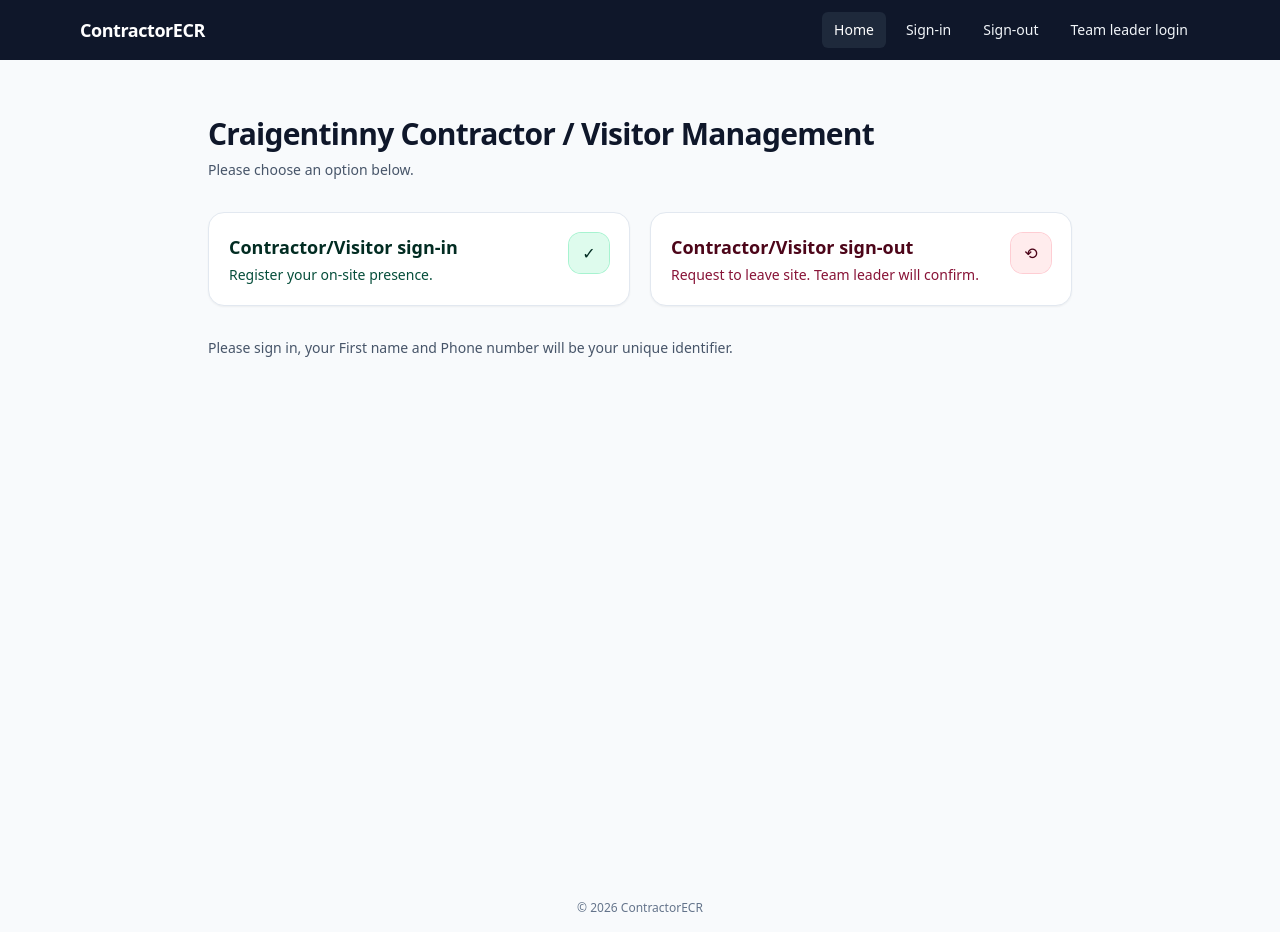
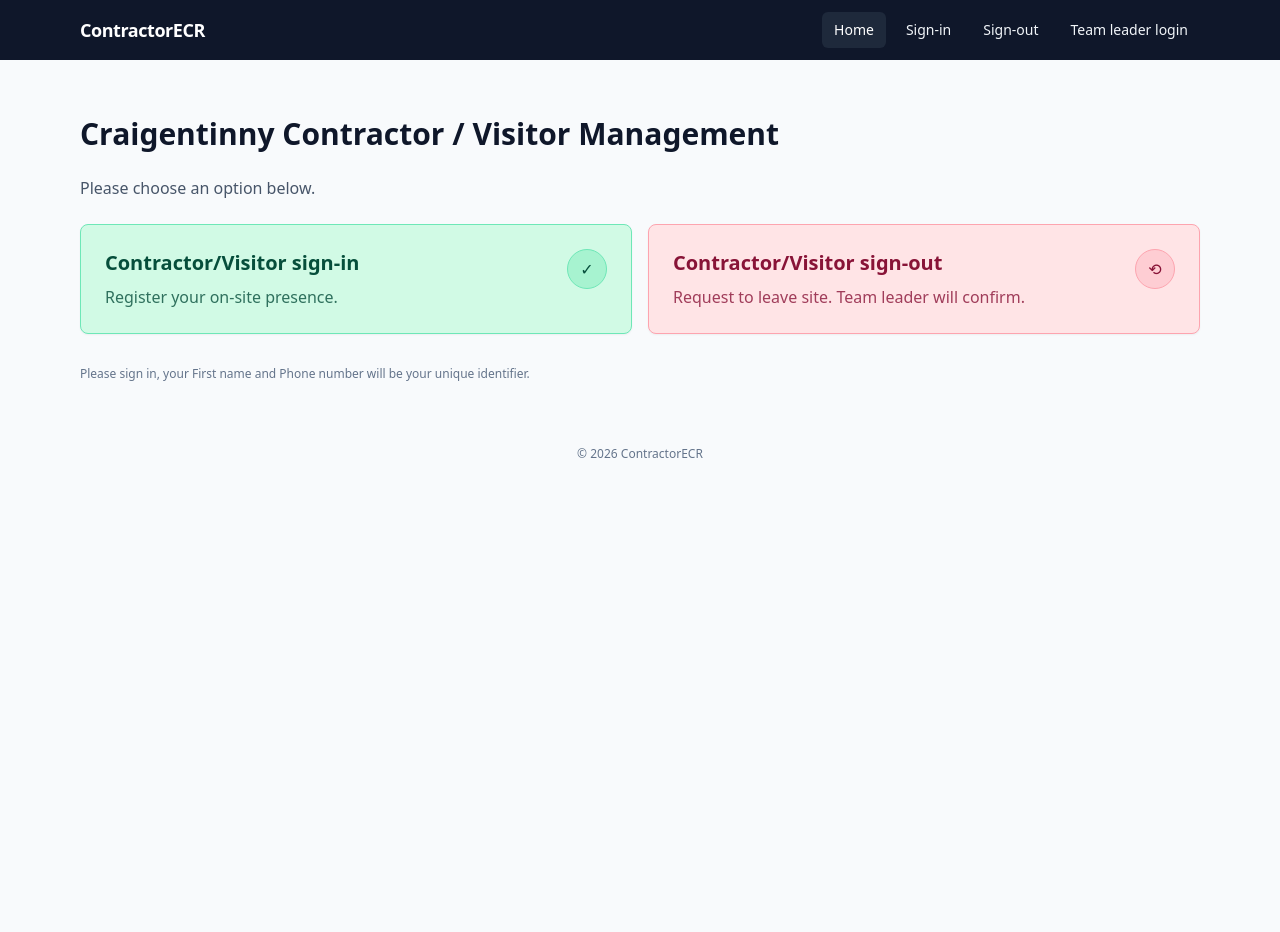
Before and after one commit to HRE-ECR/ContractorECR, a React (Vite) app: page /#/ in a window 1280 px wide. After the commit the page ends 800 px from the top, so only its background shows below. Built offline with nearby package versions, Linux system fonts and the light colour scheme; no server answers.

Commit message:
Update Landing.jsx

```diff
--- a/src/pages/Landing.jsx
+++ b/src/pages/Landing.jsx
@@ -3,81 +3,69 @@ import { Link } from 'react-router-dom'
 
 export default function Landing() {
   return (
-    <div className="min-h-screen bg-slate-50 text-slate-900 dark:bg-slate-950 dark:text-slate-50">
-      <div className="mx-auto w-full max-w-4xl px-4 py-10">
-        <header className="mb-8">
-          <h1 className="text-2xl font-semibold tracking-tight sm:text-3xl">
+    <section className="py-10 space-y-6">
+      <h1 className="text-3xl font-bold text-slate-900">
         Craigentinny Contractor / Visitor Management
       </h1>
-          <p className="mt-2 text-sm text-slate-600 dark:text-slate-300">
+
+      <p className="text-slate-600">
         Please choose an option below.
       </p>
-        </header>
 
       {/* Only 2 tiles now (Team leader login removed from landing page) */}
-        <div className="grid gap-5 sm:grid-cols-2">
-          {/* Sign-in (subtle green) */}
+      <div className="grid grid-cols-1 sm:grid-cols-2 gap-4">
+        {/* Sign-in (deeper / more vibrant green) */}
         <Link
-            to="/signin"
-            className="group rounded-2xl border border-slate-200 bg-white p-5 shadow-sm transition
-                       hover:-translate-y-0.5 hover:shadow-md dark:border-slate-800 dark:bg-slate-900"
+          to="/sign-in"
+          className="p-6 rounded-lg bg-emerald-100 border border-emerald-300 shadow-sm hover:shadow-md hover:bg-emerald-200 transition"
         >
-            <div className="flex items-start justify-between gap-4">
+          <div className="flex items-start justify-between gap-3">
             <div>
-                <h2 className="text-lg font-semibold text-emerald-950 dark:text-emerald-50">
+              <h2 className="text-xl font-semibold text-emerald-900 mb-2">
                 Contractor/Visitor sign-in
               </h2>
-                <p className="mt-1 text-sm text-emerald-900 dark:text-emerald-100/95">
+              <p className="text-emerald-900/80">
                 Register your on-site presence.
               </p>
             </div>
-
-              <div
-                className="flex h-10 w-10 items-center justify-center rounded-xl
-                           bg-emerald-100/70 text-emerald-950 ring-1 ring-emerald-200
-                           group-hover:bg-emerald-100 dark:bg-emerald-950/30 dark:text-emerald-50 dark:ring-emerald-900/40"
+            <span
+              className="inline-flex items-center justify-center w-10 h-10 rounded-full bg-emerald-200 border border-emerald-300 text-emerald-900"
               aria-hidden="true"
-                title="Sign in"
+              title="Sign-in"
             >
               ✓
-              </div>
+            </span>
           </div>
         </Link>
 
-          {/* Sign-out (subtle red) */}
+        {/* Sign-out (deeper / more vibrant red) */}
         <Link
-            to="/signout"
-            className="group rounded-2xl border border-slate-200 bg-white p-5 shadow-sm transition
-                       hover:-translate-y-0.5 hover:shadow-md dark:border-slate-800 dark:bg-slate-900"
+          to="/sign-out"
+          className="p-6 rounded-lg bg-rose-100 border border-rose-300 shadow-sm hover:shadow-md hover:bg-rose-200 transition"
         >
-            <div className="flex items-start justify-between gap-4">
+          <div className="flex items-start justify-between gap-3">
             <div>
-                <h2 className="text-lg font-semibold text-rose-950 dark:text-rose-50">
+              <h2 className="text-xl font-semibold text-rose-900 mb-2">
                 Contractor/Visitor sign-out
               </h2>
-                <p className="mt-1 text-sm text-rose-900 dark:text-rose-100/95">
+              <p className="text-rose-900/80">
                 Request to leave site. Team leader will confirm.
               </p>
             </div>
-
-              <div
-                className="flex h-10 w-10 items-center justify-center rounded-xl
-                           bg-rose-100/70 text-rose-950 ring-1 ring-rose-200
-                           group-hover:bg-rose-100 dark:bg-rose-950/30 dark:text-rose-50 dark:ring-rose-900/40"
+            <span
+              className="inline-flex items-center justify-center w-10 h-10 rounded-full bg-rose-200 border border-rose-300 text-rose-900"
               aria-hidden="true"
-                title="Sign out"
+              title="Sign-out"
             >
               ⟲
-              </div>
+            </span>
           </div>
         </Link>
       </div>
 
-        <p className="mt-8 text-sm text-slate-600 dark:text-slate-300">
+      <div className="text-xs text-slate-500 pt-2">
         Please sign in, your First name and Phone number will be your unique identifier.
-        </p>
       </div>
-    </div>
+    </section>
   )
 }
-``
```
Lines whose indentation alone changed are shown as unchanged.
